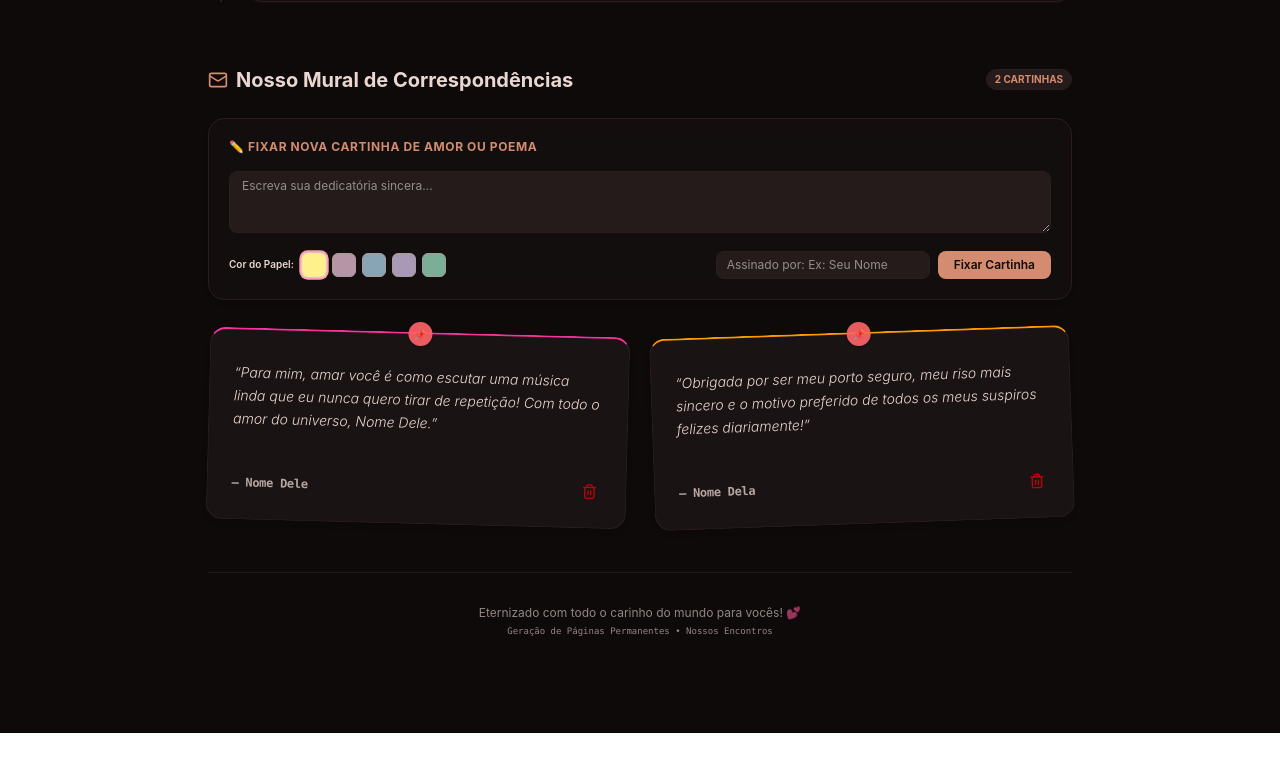
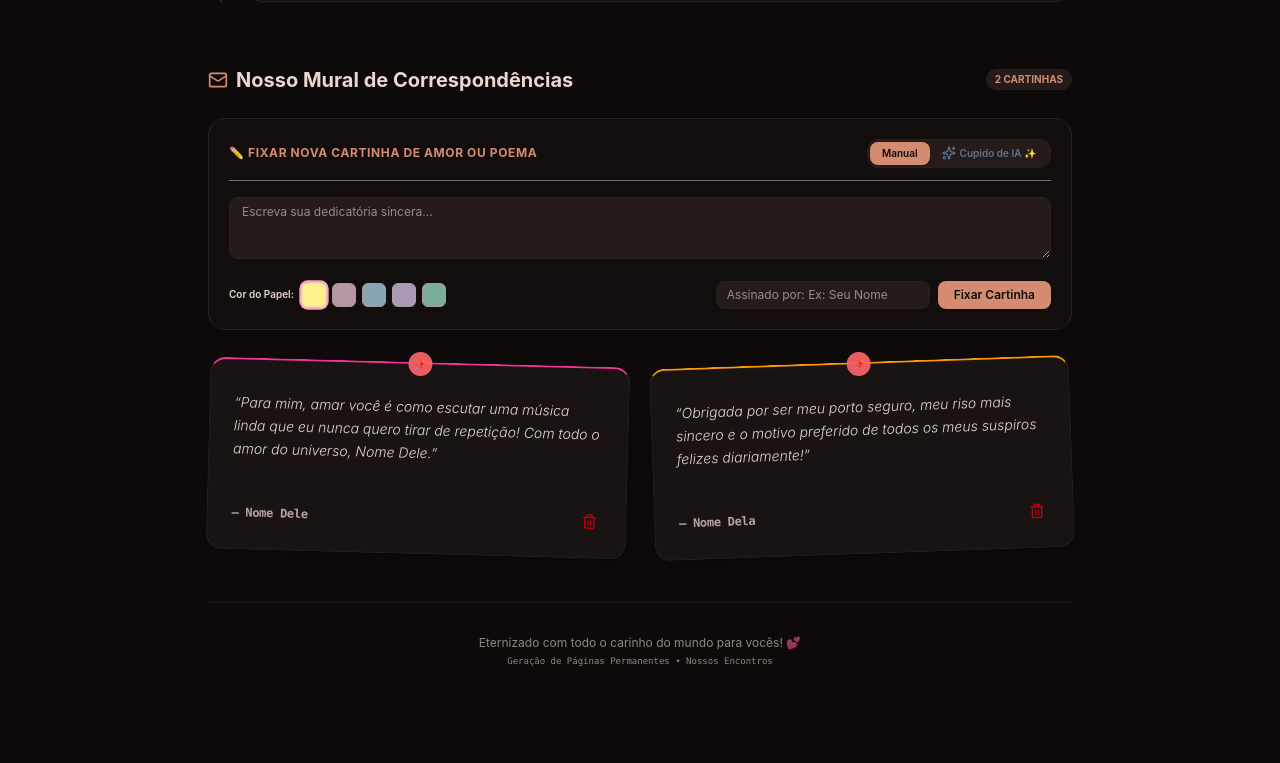
Before and after one commit to Samuelgardenn/nossa-historia-de-amor-1.0, a Next.js app: page / in a window 1280 px wide. Shown: the part 2573-3336 px from the top of the page. Before the commit the page ends 3306 px from the top, so only its background shows below. Built offline with nearby package versions, Linux system fonts and the light colour scheme.

Commit message:
feat: adicionar assistente de IA Cupido de Amor ao mural de correspondencias

```diff
--- a/components/RomancePage.tsx
+++ b/components/RomancePage.tsx
@@ -126,6 +126,7 @@ export default function RomancePage({ config, onChange, isReadOnly = false }: Ro
   const [aiTone, setAiTone] = React.useState('apaixonado');
   const [aiMemories, setAiMemories] = React.useState('');
   const [aiError, setAiError] = React.useState('');
+  const [writeMode, setWriteMode] = React.useState<'manual' | 'ai'>('manual');
 
   // Cropper States
   const [cropperState, setCropperState] = React.useState<{
@@ -1249,16 +1250,164 @@ export default function RomancePage({ config, onChange, isReadOnly = false }: Ro
                 ? 'bg-[#150F0F]/90 border-[#2A1E1E] text-[#EAD7D1]'
                 : 'bg-white/80 border-pink-100 text-slate-800'
             }`}>
-              <div className="flex items-center justify-between">
+              <div className="flex flex-wrap items-center justify-between gap-4 border-b pb-3 border-slate-100/40 dark:border-stone-800/40">
                 <h4 className={`text-xs font-bold uppercase tracking-wider flex items-center gap-1 ${
                   config.tema === 'sophisticated-dark' ? 'text-[#D48C70]' : 'text-rose-600'
                 }`}>
                   ✏️ Fixar Nova Cartinha de Amor ou Poema
                 </h4>
+
+                <div className={`p-0.5 rounded-xl flex ${
+                  config.tema === 'sophisticated-dark' ? 'bg-[#251B1B] border border-[#2A1E1E]' : 'bg-slate-100/80 border'
+                }`}>
+                  <button
+                    onClick={() => setWriteMode('manual')}
+                    className={`px-3 py-1 rounded-lg text-[10px] font-semibold transition cursor-pointer ${
+                      writeMode === 'manual'
+                        ? config.tema === 'sophisticated-dark'
+                          ? 'bg-[#D48C70] text-[#0F0A0A]'
+                          : 'bg-rose-500 text-white shadow-sm'
+                        : 'text-slate-500 dark:text-slate-400 hover:text-slate-800'
+                    }`}
+                  >
+                    Manual
+                  </button>
+                  <button
+                    onClick={() => setWriteMode('ai')}
+                    className={`px-3 py-1 rounded-lg text-[10px] font-semibold transition cursor-pointer flex items-center gap-1 ${
+                      writeMode === 'ai'
+                        ? config.tema === 'sophisticated-dark'
+                          ? 'bg-[#D48C70] text-[#0F0A0A]'
+                          : 'bg-rose-500 text-white shadow-sm'
+                        : 'text-slate-500 dark:text-slate-400 hover:text-slate-800'
+                    }`}
+                  >
+                    <Sparkles className="w-3.5 h-3.5" />
+                    Cupido de IA ✨
+                  </button>
+                </div>
               </div>
 
-              {/* Standard letters writing */}
-              <div className="space-y-3">
+              {/* standard or AI letters writing inputs */}
+              <div className="space-y-4">
+                {writeMode === 'ai' && (
+                  <div className={`p-4 rounded-xl border space-y-4 transition-all ${
+                    config.tema === 'sophisticated-dark' ? 'bg-[#251B1B]/40 border-[#2A1E1E]' : 'bg-pink-50/20 border-pink-100/50'
+                  }`}>
+                    <div className="grid grid-cols-1 sm:grid-cols-2 gap-3">
+                      <div>
+                        <label className="block text-[10px] font-bold uppercase opacity-80 mb-1.5">Estilo da Mensagem</label>
+                        <div className="grid grid-cols-2 gap-1.5">
+                          {[
+                            { id: 'poema', label: '📜 Poema' },
+                            { id: 'carta de amor', label: '✉️ Carta' },
+                            { id: 'recado fofo', label: '💕 Recado' },
+                            { id: 'promessa', label: '💍 Promessa' },
+                          ].map(type => (
+                            <button
+                              key={type.id}
+                              onClick={() => setAiSelectedType(type.id)}
+                              className={`py-1.5 px-2 text-[10px] font-semibold border rounded-lg transition-all cursor-pointer ${
+                                aiSelectedType === type.id
+                                  ? config.tema === 'sophisticated-dark'
+                                    ? 'bg-[#D48C70] border-[#D48C70] text-[#0F0A0A]'
+                                    : 'bg-rose-500 border-rose-500 text-white'
+                                  : config.tema === 'sophisticated-dark'
+                                    ? 'bg-[#150F0F] border-[#2A1E1E] text-[#EAD7D1] hover:bg-[#251B1B]'
+                                    : 'bg-white border-gray-200 text-slate-700 hover:bg-slate-50'
+                              }`}
+                            >
+                              {type.label}
+                            </button>
+                          ))}
+                        </div>
+                      </div>
+
+                      <div>
+                        <label className="block text-[10px] font-bold uppercase opacity-80 mb-1.5">Tom e Sintonia</label>
+                        <div className="grid grid-cols-2 gap-1.5">
+                          {[
+                            { id: 'apaixonado', label: '😍 Apaixonado' },
+                            { id: 'emocionante', label: '🥺 Emocionante' },
+                            { id: 'divertido', label: '😂 Divertido' },
+                            { id: 'poetico', label: '🌸 Poético' },
+                          ].map(tone => (
+                            <button
+                              key={tone.id}
+                              onClick={() => setAiTone(tone.id)}
+                              className={`py-1.5 px-2 text-[10px] font-semibold border rounded-lg transition-all cursor-pointer ${
+                                aiTone === tone.id
+                                  ? config.tema === 'sophisticated-dark'
+                                    ? 'bg-[#D48C70] border-[#D48C70] text-[#0F0A0A]'
+                                    : 'bg-rose-500 border-rose-500 text-white'
+                                  : config.tema === 'sophisticated-dark'
+                                    ? 'bg-[#150F0F] border-[#2A1E1E] text-[#EAD7D1] hover:bg-[#251B1B]'
+                                    : 'bg-white border-gray-200 text-slate-700 hover:bg-slate-50'
+                              }`}
+                            >
+                              {tone.label}
+                            </button>
+                          ))}
+                        </div>
+                      </div>
+                    </div>
+
+                    <div>
+                      <label className="block text-[10px] font-bold uppercase opacity-80 mb-1">
+                        Memórias, Detalhes ou Piadas Internas (Opcional)
+                      </label>
+                      <textarea
+                        rows={2}
+                        value={aiMemories}
+                        onChange={(e) => setAiMemories(e.target.value)}
+                        placeholder="Ex: Como nos conhecemos no parque, a mania de rir sem motivo, apelidos fofos..."
+                        className={`w-full px-3 py-1.5 text-xs border rounded-lg focus:outline-none ${
+                          config.tema === 'sophisticated-dark'
+                            ? 'bg-[#150F0F] border-[#2A1E1E] text-white focus:border-[#D48C70]'
+                            : 'bg-white border-gray-200 focus:border-rose-300'
+                        }`}
+                      />
+                    </div>
+
+                    <button
+                      onClick={async () => {
+                        await handleGenerateAiMessage();
+                        setWriteMode('manual');
+                      }}
+                      disabled={isGeneratingMessage}
+                      className={`w-full py-2.5 rounded-xl font-bold text-xs cursor-pointer shadow transition flex items-center justify-center gap-2 ${
+                        isGeneratingMessage
+                          ? 'bg-rose-400 cursor-not-allowed opacity-80'
+                          : config.tema === 'sophisticated-dark'
+                            ? 'bg-gradient-to-r from-[#D48C70] to-[#E2A68E] text-[#0F0A0A] hover:brightness-110 shadow-[0_0_12px_rgba(212,140,112,0.2)]'
+                            : 'bg-gradient-to-r from-rose-500 to-pink-500 text-white hover:opacity-95'
+                      }`}
+                    >
+                      {isGeneratingMessage ? (
+                        <>
+                          <div className="w-4 h-4 border-2 border-white border-t-transparent rounded-full animate-spin" />
+                          <span>O Cupido está escrevendo... 💖</span>
+                        </>
+                      ) : (
+                        <>
+                          <Sparkles className="w-4 h-4 animate-pulse text-white" />
+                          <span>Escrever Declaração Perfeita com IA</span>
+                        </>
+                      )}
+                    </button>
+
+                    {aiError && (
+                      <p className="text-[10px] text-red-500 font-semibold text-center mt-1">{aiError}</p>
+                    )}
+                  </div>
+                )}
+
+                <div className="space-y-2">
+                  {writeMode === 'ai' && (
+                    <div className="text-[9px] font-bold text-slate-400 dark:text-[#EAD7D1]/50 uppercase tracking-wider">
+                      📝 Mensagem Gerada (Você pode ajustar abaixo):
+                    </div>
+                  )}
                   <textarea
                     rows={3}
                     className={`w-full px-3 py-1.5 text-xs border rounded-lg ${
@@ -1266,10 +1415,15 @@ export default function RomancePage({ config, onChange, isReadOnly = false }: Ro
                         ? 'bg-[#251B1B] border-[#2A1E1E] text-white focus:outline-[#D48C70]'
                         : 'bg-white border-gray-200 focus:outline-rose-400'
                     }`}
-                  placeholder="Escreva sua dedicatória sincera..."
+                    placeholder={
+                      writeMode === 'ai'
+                        ? "Escreva memórias e gere acima para o Cupido preencher este campo automaticamente!"
+                        : "Escreva sua dedicatória sincera..."
+                    }
                     value={newPostItText}
                     onChange={(e) => setNewPostItText(e.target.value)}
                   />
+                </div>
 
                 <div className="flex flex-wrap items-center justify-between gap-3">
                   <div className="flex items-center gap-2">
@@ -1279,7 +1433,7 @@ export default function RomancePage({ config, onChange, isReadOnly = false }: Ro
                         <button
                           key={color}
                           onClick={() => setNewPostItColor(color)}
-                          className={`w-6 h-6 rounded-md border transition-all ${
+                          className={`w-6 h-6 rounded-md border transition-all cursor-pointer ${
                             newPostItColor === color ? 'ring-2 ring-rose-300 scale-105' : 'opacity-70'
                           }`}
                           style={{
```
Lines whose indentation alone changed are shown as unchanged.
